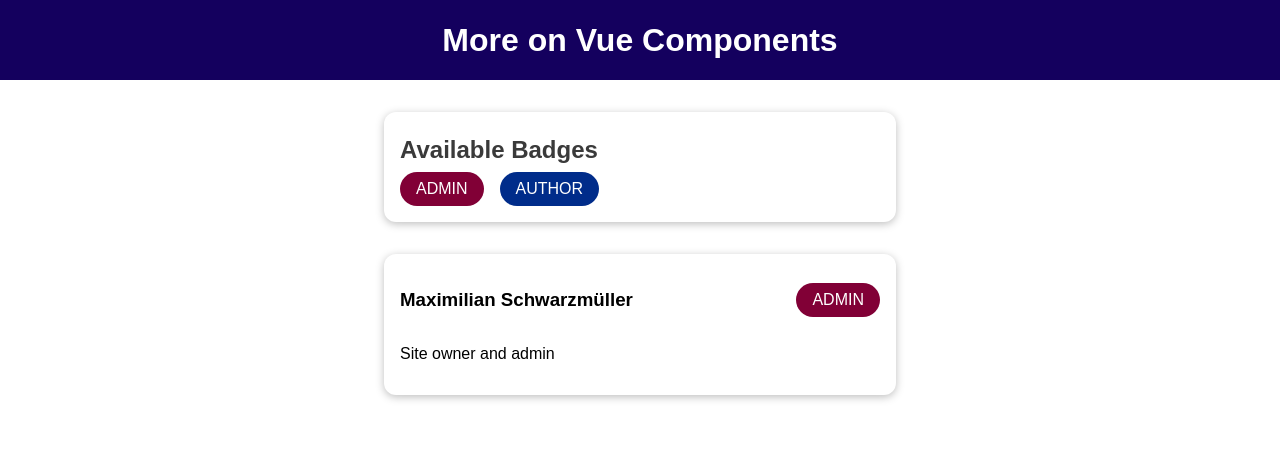
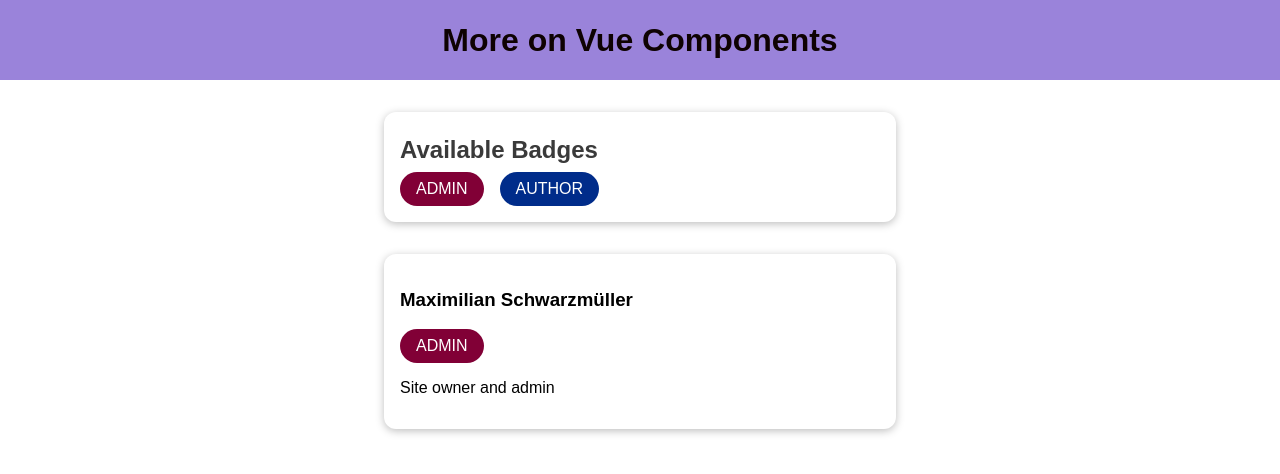
Before and after one commit to NoorMohammadTalukder/More-About-Components-VUE, a Vue app: page / in a window 1280 px wide. Shown: the top 474 px of the page. Built offline with nearby package versions, Linux system fonts and the light colour scheme.

Commit message:
slot name

```diff
--- a/src/components/BaseCard.vue
+++ b/src/components/BaseCard.vue
@@ -1,5 +1,8 @@
 <template>
     <section>
+        <header>
+            <slot name="header"></slot>
+        </header>
         <slot></slot>
     </section>
 </template>
--- a/src/components/TheHeader.vue
+++ b/src/components/TheHeader.vue
@@ -4,18 +4,18 @@
   </header>
 </template>
 
-<style>
+<style scoped>
   header {
     width: 100%;
     height: 5rem;
     display: flex;
     justify-content: center;
     align-items: center;
-    background-color: #14005e;
+    background-color: #9a83da;
   }
 
   header h1 {
-    color: white;
+    color: rgb(14, 2, 2);
     margin: 0;
   }
 </style>
--- a/src/components/UserInfo.vue
+++ b/src/components/UserInfo.vue
@@ -1,10 +1,10 @@
 <template>
   <base-card>
-  <section>
-    <div>
+  <template v-slot:header>
       <h3>{{ fullName }}</h3>
       <base-badge :type="role" :caption="role.toUpperCase()"></base-badge>
-    </div>
+    </template>
+  <section>
     <p>{{ infoText }}</p>
   </section>
   </base-card>
```
